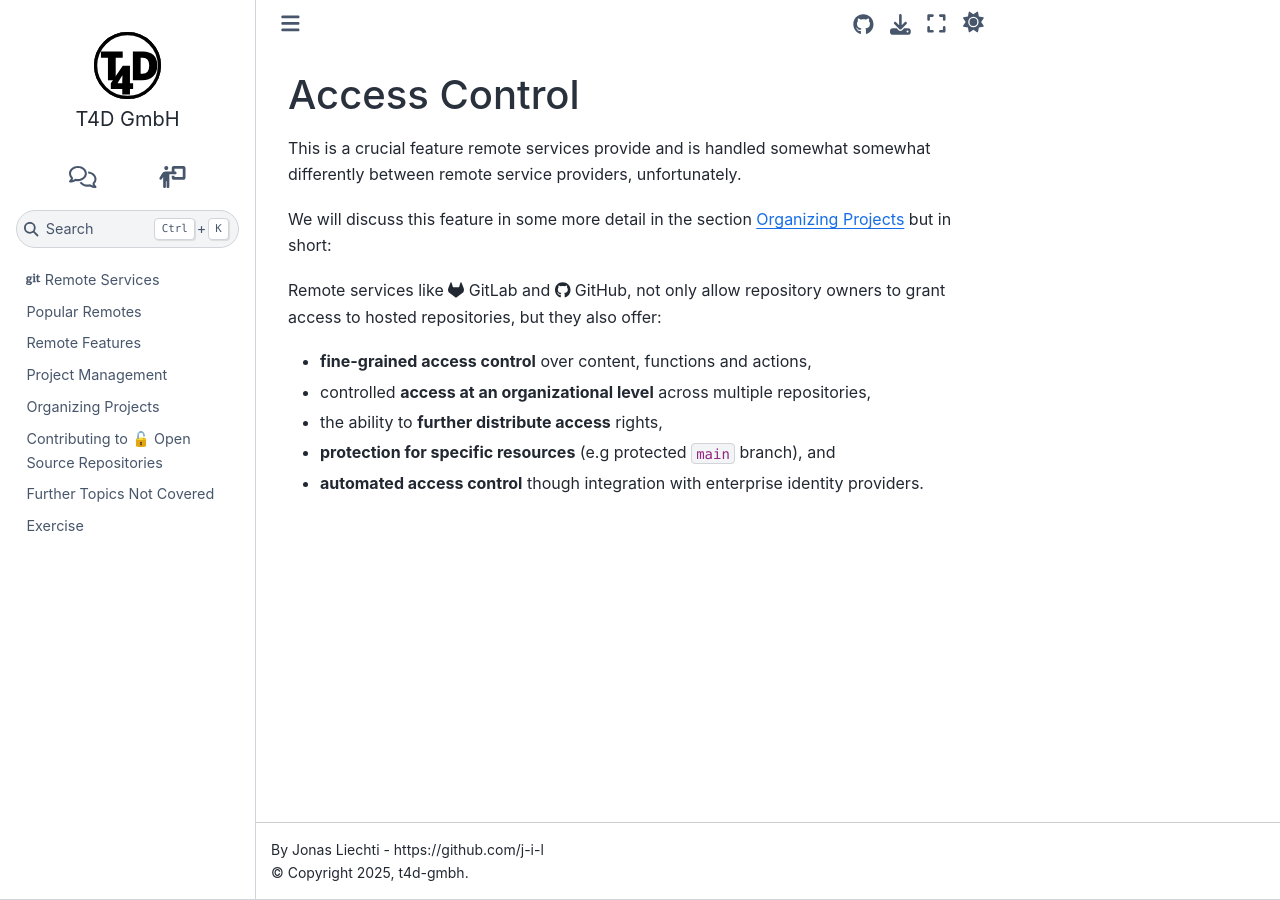
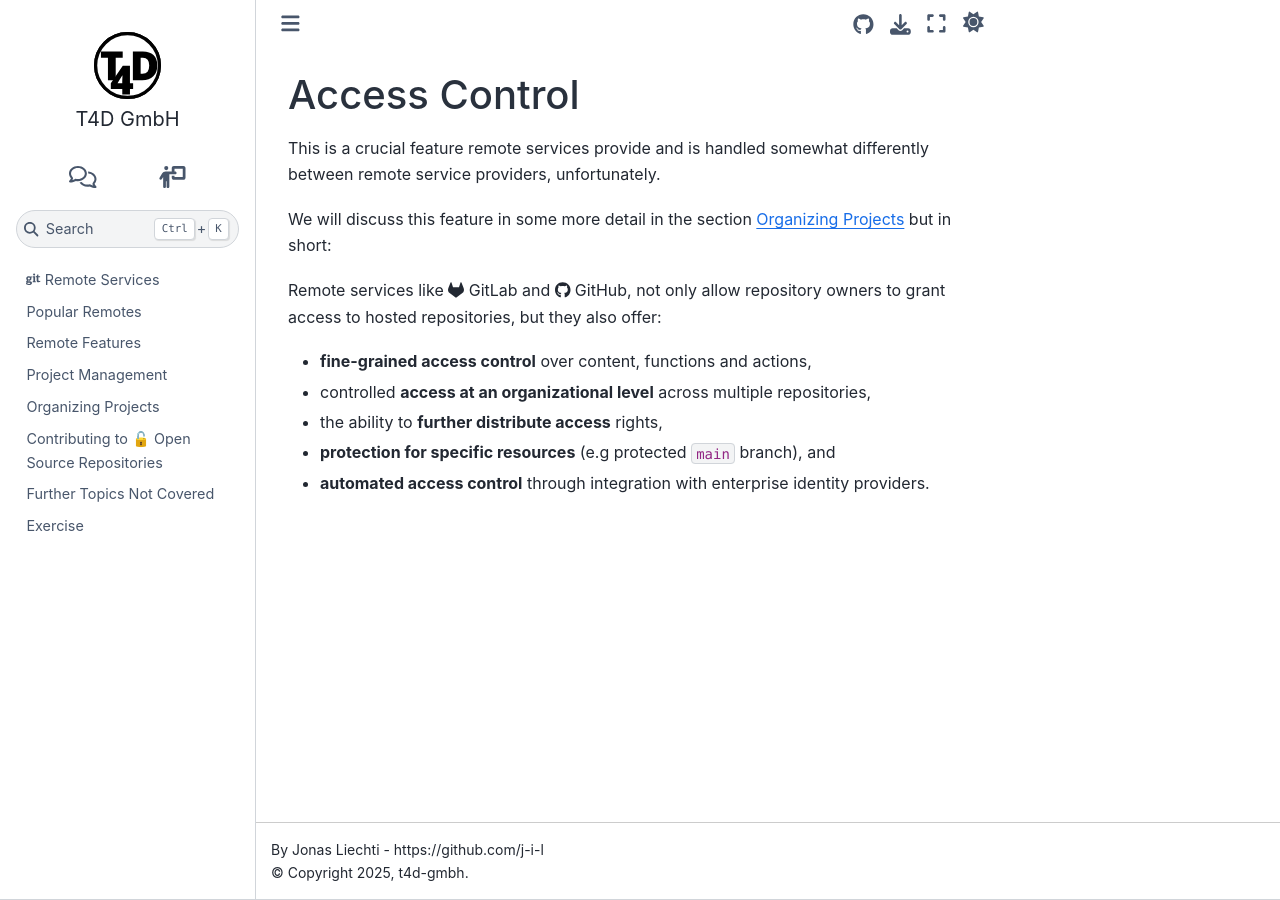
Before and after one commit to t4d-gmbh/git-and-its-remotes, a Sphinx documentation site: the page built from source/content/remote_service_features/access.md, in a window 1280 px wide. Built offline with Sphinx 7.4.7 and the Sphinx Book theme 1.1.4, drawn with Linux system fonts in a browser that asks for light colours; the version number could not be read and is left out.

Commit message:
fixed minor typos

```diff
--- a/source/content/remote_service_features/access.md
+++ b/source/content/remote_service_features/access.md
@@ -1,6 +1,6 @@
 ### Access Control
 {% if page %}
-This is a crucial feature remote services provide and is handled somewhat somewhat differently between remote service providers, unfortunately.
+This is a crucial feature remote services provide and is handled somewhat differently between remote service providers, unfortunately.
 
 We will discuss this feature in some more detail in the section [Organizing Projects](../organizing_and_more/index.md#organizing-projects) but in short:
 {% endif %}
@@ -11,4 +11,4 @@ Remote services like <i class="fab fa-gitlab"></i> GitLab and <i class="fab fa-g
 - controlled **access at an organizational level** across multiple repositories,
 - the ability to **further distribute access** rights,
 - **protection for specific resources** (e.g protected `main` branch), and
-- **automated access control** though integration with enterprise identity providers.
+- **automated access control** through integration with enterprise identity providers.
```
